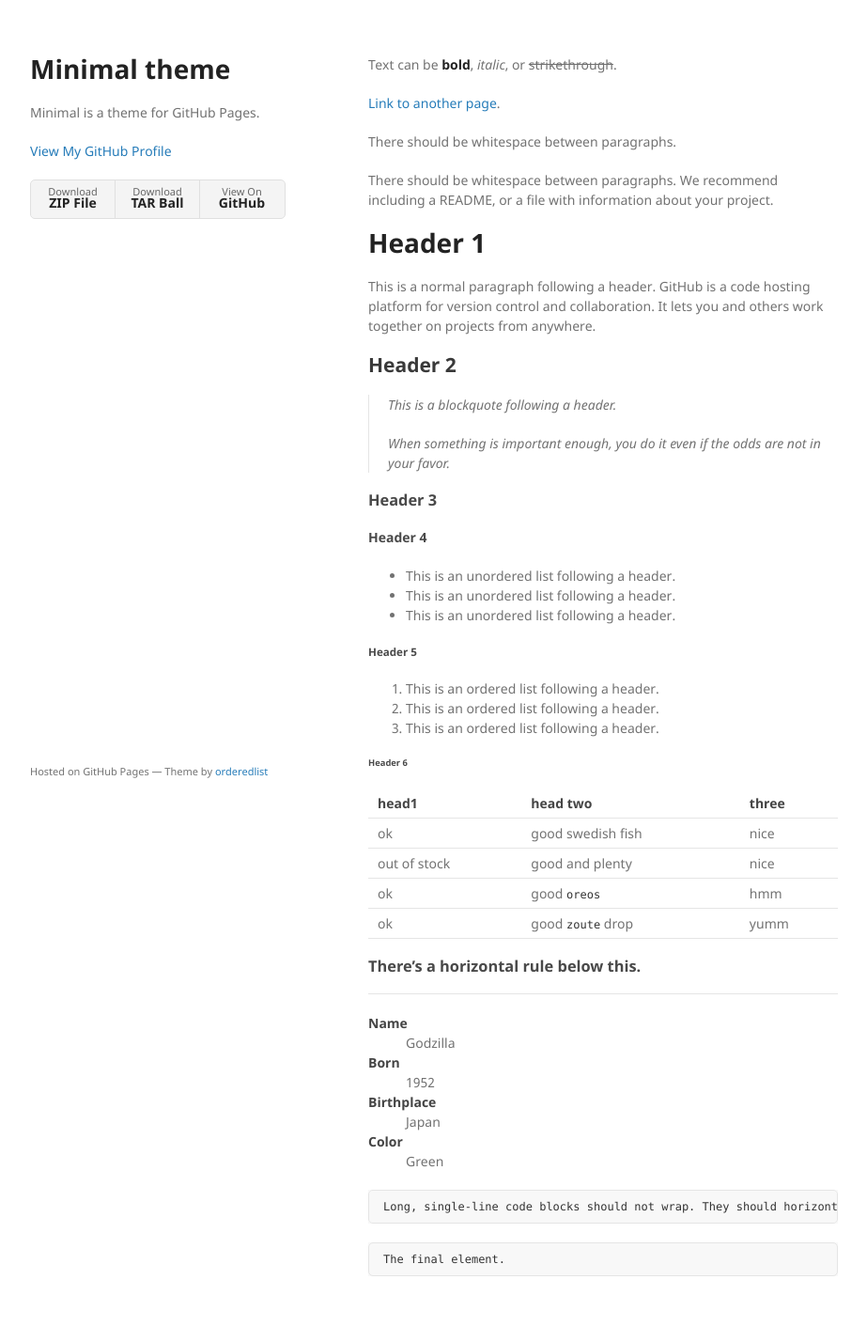
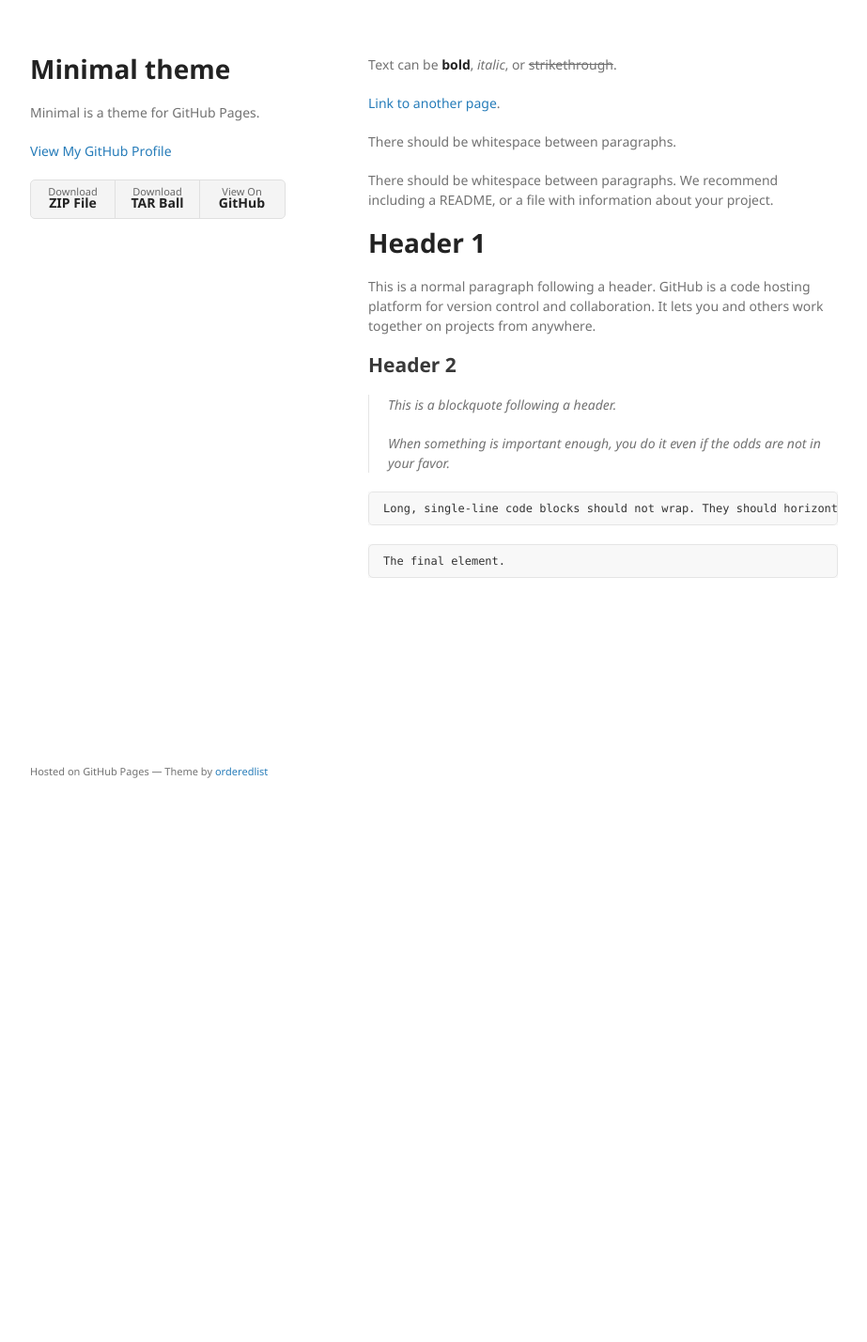
Before and after one commit to hothanhluan/hothanhluan.github.io, a Jekyll site: the page built from index.md, in a window 1280 px wide. Shown: the whole page at 94% size, without its empty margins (178-1101 px from the left). Built offline with Jekyll 4.4.1, drawn with Linux system fonts in a browser that asks for light colours; after the commit the page ends 900 px from its top, so only the background shows below that.

Commit message:
sua file index.md lan 4

````diff
--- a/index.md
+++ b/index.md
@@ -20,47 +20,6 @@ This is a normal paragraph following a header. GitHub is a code hosting platform
 >
 > When something is important enough, you do it even if the odds are not in your favor.
 
-### [](#header-3)Header 3
-
-
-
-#### [](#header-4)Header 4
-
-*   This is an unordered list following a header.
-*   This is an unordered list following a header.
-*   This is an unordered list following a header.
-
-##### [](#header-5)Header 5
-
-1.  This is an ordered list following a header.
-2.  This is an ordered list following a header.
-3.  This is an ordered list following a header.
-
-###### [](#header-6)Header 6
-
-| head1        | head two          | three |
-|:-------------|:------------------|:------|
-| ok           | good swedish fish | nice  |
-| out of stock | good and plenty   | nice  |
-| ok           | good `oreos`      | hmm   |
-| ok           | good `zoute` drop | yumm  |
-
-### There's a horizontal rule below this.
-
-* * *
-
-
-
-<dl>
-<dt>Name</dt>
-<dd>Godzilla</dd>
-<dt>Born</dt>
-<dd>1952</dd>
-<dt>Birthplace</dt>
-<dd>Japan</dd>
-<dt>Color</dt>
-<dd>Green</dd>
-</dl>
 
 ```
 Long, single-line code blocks should not wrap. They should horizontally scroll if they are too long. This line should be long enough to demonstrate this.
````
